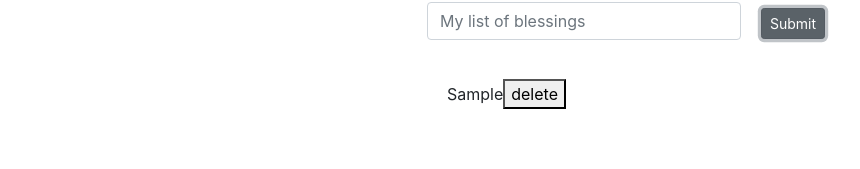
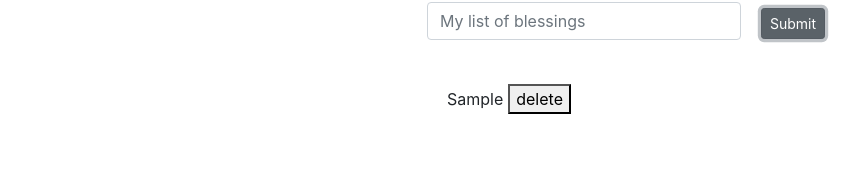
Before and after one commit to Alba599/gratitude-list, a React (Create React App) app: page / in a window 1280 px wide. Both pictures are taken after typing "Sample" into the empty fields and a click on the input "Submit". Shown: the part 121-290 px from the top of the page, without its empty margins (4-864 px from the left). Built offline with nearby package versions, Linux system fonts and the light colour scheme.

Commit message:
delete style

```diff
--- a/src/Child.js
+++ b/src/Child.js
@@ -13,7 +13,12 @@ class Child extends React.Component {
         {this.props.data.map((el, i) => (
           <div key={el.id}>
             <span>{el.value}</span>
-            <button onClick={this.delete.bind(this, i)}>delete</button>
+            <button
+              style={{ margin: "5px" }}
+              onClick={this.delete.bind(this, i)}
+            >
+              delete
+            </button>
           </div>
         ))}
       </div>
```
